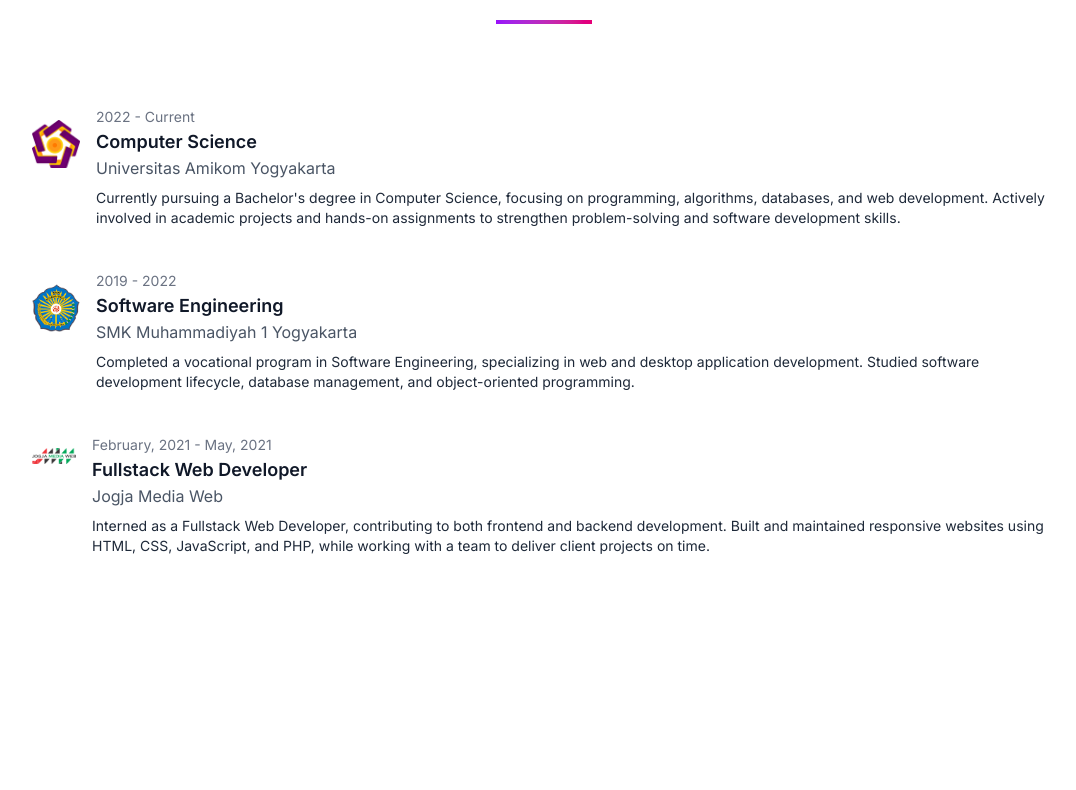
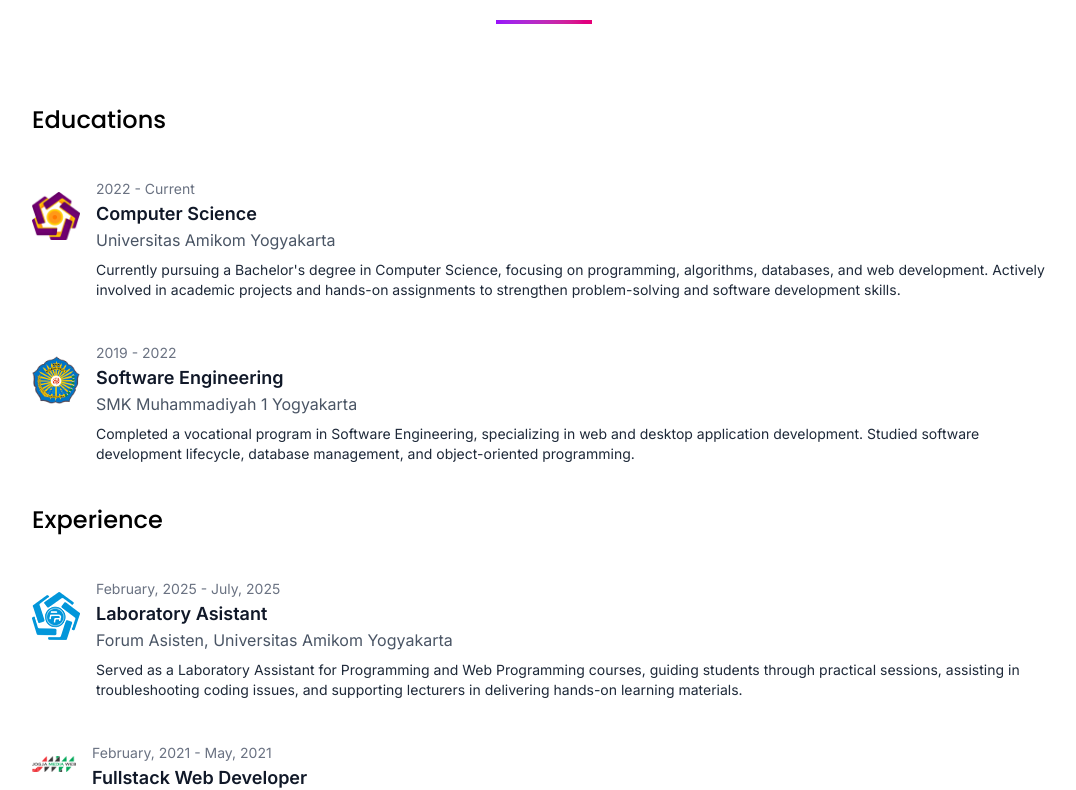
Before and after one commit to rizkicahyaa/WebProfile, a React (Vite) app: page / in a window 1280 px wide. Shown: the part 940-1730 px from the top of the page, without its empty margins (96-1172 px from the left). Built offline with nearby package versions, Linux system fonts and the light colour scheme.

Commit message:
feat: add experience

```diff
--- a/src/components/EduEx.jsx
+++ b/src/components/EduEx.jsx
@@ -14,8 +14,9 @@ export default function EduEx() {
                     <div className="w-24 h-1 bg-gradient-to-r from-purple-600 to-pink-600 mx-auto"></div>
                 </div>
 
-                {/* Timeline tanpa garis */}
                 <div className="max-w-5xl mx-auto space-y-10">
+
+                    <h3 className="text-2xl font-medium font-['Poppins']" data-aos="fade-up">Educations</h3>
 
                     <div className="flex items-start space-x-4" data-aos="fade-up">
                         <img src="/images/amikom-logo.png" alt="Circle" className="w-12 h-12 mt-4" />
@@ -45,6 +46,22 @@ export default function EduEx() {
                         </div>
                     </div>
 
+                    <h3 className="text-2xl font-medium font-['Poppins']" data-aos="fade-up">Experience</h3>
+
+                    <div className="flex items-start space-x-4" data-aos="fade-up">
+                        <img src="/images/forum-asisten.png" alt="Circle" className="w-12 h-12 mt-4" />
+                        <div>
+                            <time className="mb-1 text-sm font-normal text-gray-500">February, 2025 - July, 2025</time>
+                            <h3 className="text-lg font-semibold text-gray-900">Laboratory Asistant</h3>
+                            <p className="text-base font-normal text-gray-600 mb-2">
+                                Forum Asisten, Universitas Amikom Yogyakarta
+                            </p>
+                            <p className="text-sm text-gray-800">
+                                Served as a Laboratory Assistant for Programming and Web Programming courses, guiding students through practical sessions, assisting in troubleshooting coding issues, and supporting lecturers in delivering hands-on learning materials.
+                            </p>
+                        </div>
+                    </div>
+
                     <div className="flex items-start space-x-4" data-aos="fade-up">
                         <img src="/images/jogja-media-web.webp" alt="Circle" className="w-12 h-4 mt-4" />
                         <div>
```
Also changed, not shown: public/images/forum-asisten.png (added).
